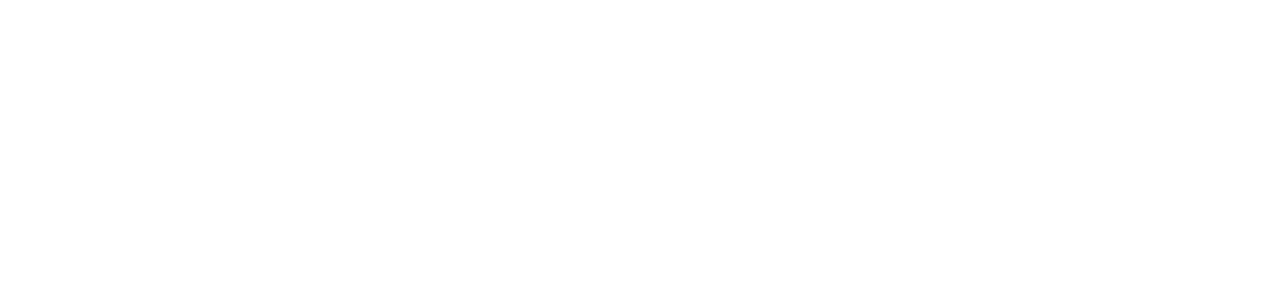
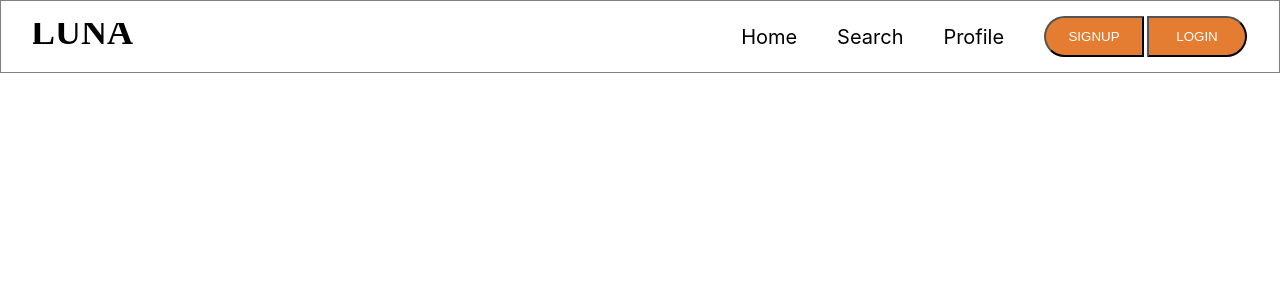
Before and after one commit to Nadyvel/yelp-clone-luna, a React (Create React App) app in the folder frontend/: page /search in a window 1280 px wide. Shown: the top 300 px of the page. Built offline with nearby package versions, Linux system fonts and the light colour scheme.

Commit message:
set up router

```diff
--- a/frontend/src/App.js
+++ b/frontend/src/App.js
@@ -4,11 +4,11 @@
 import { connect } from "react-redux";
 import LandingPage from "./components/LandingPage/LandingPage";
 
-const App = () => {
+const App = (props) => {
   return (
       <div>
         <Header />
-        <LandingPage/>
+        {props.children}
       </div>
 )};
 
--- a/frontend/src/index.js
+++ b/frontend/src/index.js
@@ -1,17 +1,20 @@
 import React from "react";
 import ReactDOM from "react-dom";
-import { Provider } from "react-redux";
-import { BrowserRouter as Router, Route, Switch } from "react-router-dom";
+import {Provider} from "react-redux";
+import {BrowserRouter as Router, Route, Switch} from "react-router-dom";
 import store from "./store";
 import "./index.css";
-import App from "./App";
+import LandingPage from './components/LandingPage/LandingPage';
+import App from './App';
 import * as serviceWorker from "./serviceWorker";
 
 ReactDOM.render(
     <Provider store={store}>
         <Router>
             <Switch>
-        <Route exact path="/" component={App} />
+                <App>
+                    <Route exact path="/" component={LandingPage}/>
+                </App>
             </Switch>
         </Router>
     </Provider>,
```
Also changed, not shown: frontend/src/components/LandingPage/LandingPage.js (+5 -6 lines). Lines whose indentation alone changed are shown as unchanged.
